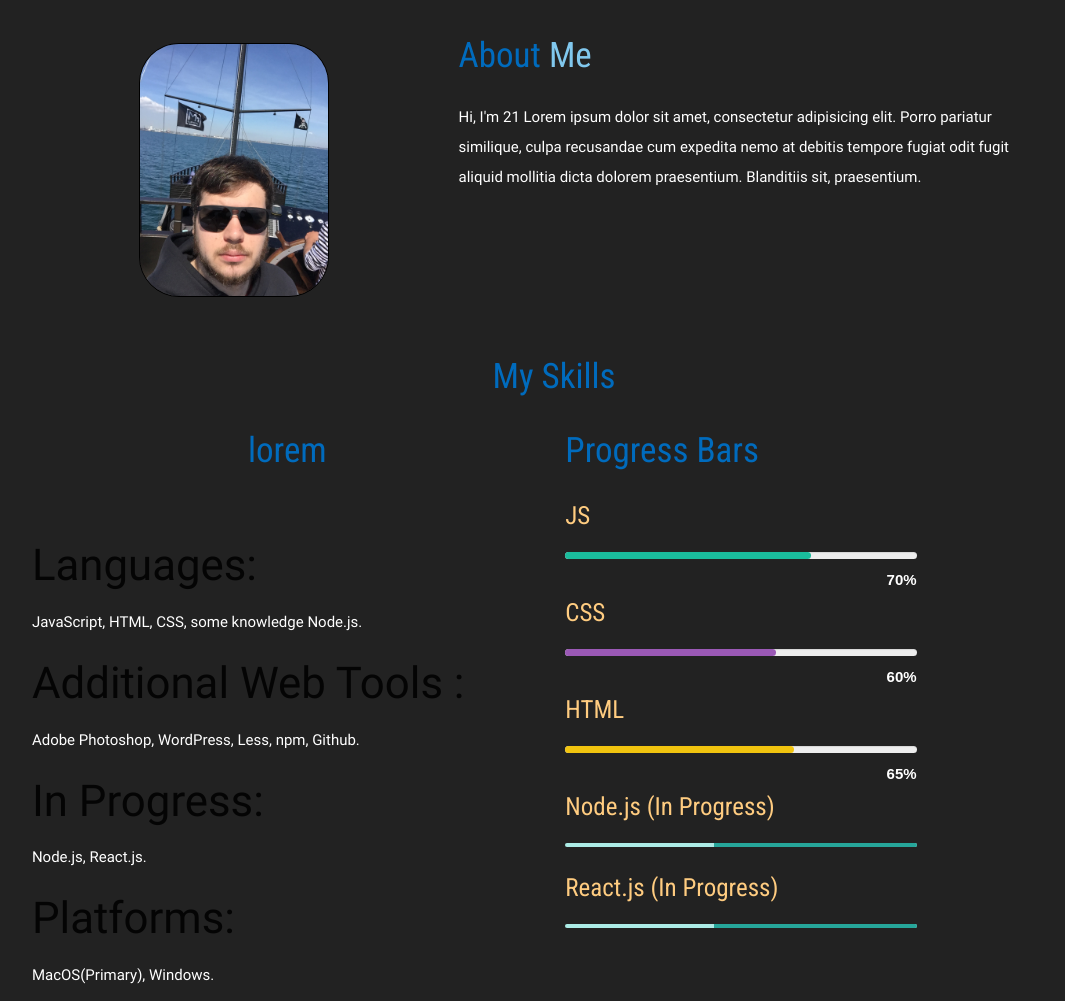
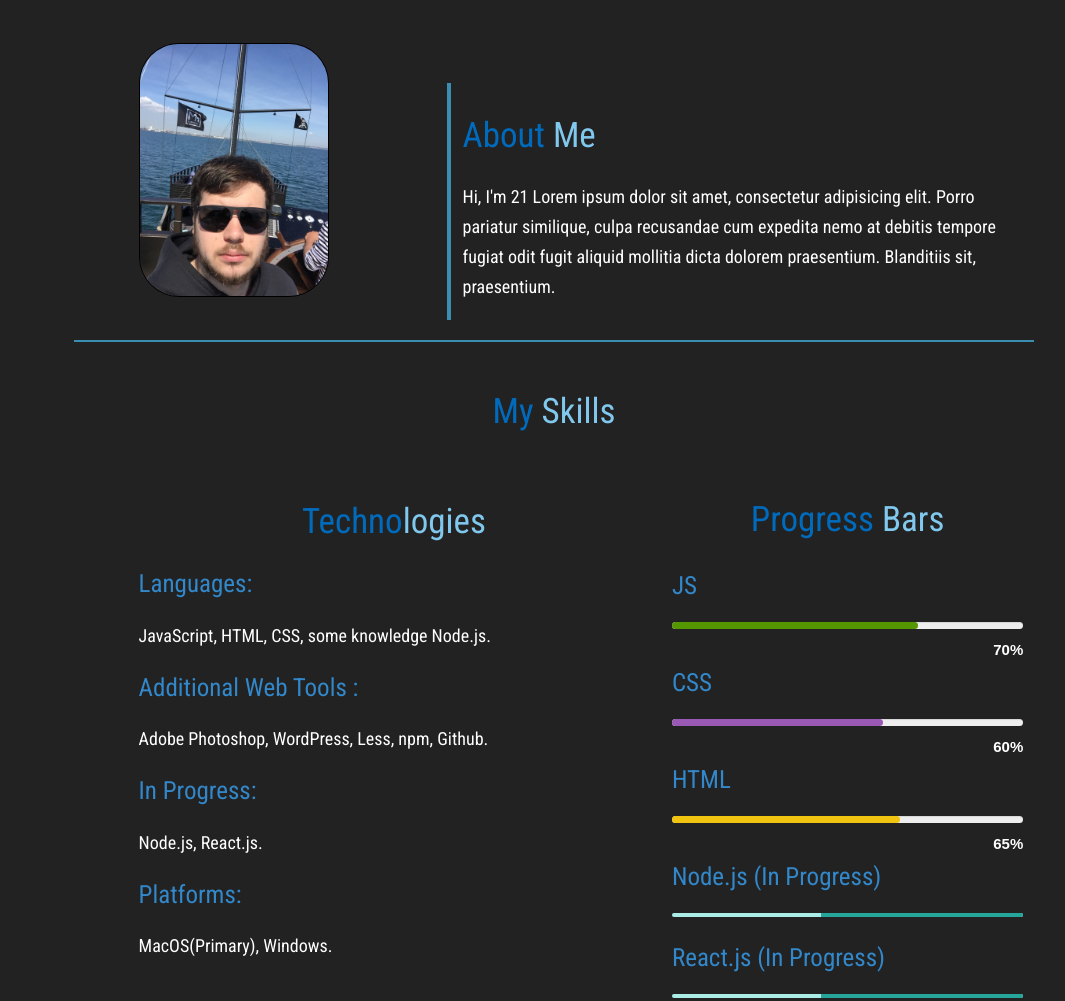
Before and after one commit to vito666/vito666.github.io, a plain HTML site: page index.html in a window 1280 px wide. Shown: the part 837-1838 px from the top of the page, without its empty margins (86-1151 px from the left). Drawn offline with nearby package versions, Linux system fonts and the light colour scheme.

Commit message:
#another design in #mySkills

```diff
--- a/JS/main.js
+++ b/JS/main.js
@@ -1,6 +1,6 @@
 $('#progressbar1').LineProgressbar({
     percentage: 70,
-    fillBackgroundColor: '#1abc9c',
+    fillBackgroundColor: '#559700',
     height: '7px',
     radius: '15px'
 });
--- a/css/layout.css
+++ b/css/layout.css
@@ -28,6 +28,12 @@ serif;
 
 body {
     background: #0f0f0f;
+}
+hr {
+    background-color:#398eb2;
+    border: none;
+    height: 2px;
+    width: 75%;
 }
 
 
@@ -232,6 +238,7 @@ ul#nav li a:hover {
 }
 
 #about p {
+    font: 18px/1.9em 'Roboto Condensed', sans-serif;
     line-height: 30px;
     color: #fff;
 }
@@ -250,8 +257,12 @@ ul#nav li a:hover {
     transform: rotate(90deg);
 */
 }
+#about #aboutMe {
+    margin-top: 80px;
+    border-left: 4px solid #398eb2;
+}
 
-#about #aboutMe span {
+#about #aboutMe h1 span {
     color: #81c8ee;
 }
 
@@ -262,22 +273,43 @@ ul#nav li a:hover {
 
 #about .main-col h3 {
     font: 25px/1.5em 'Roboto Condensed', sans-serif;
-    color: #ffcc80;
+    color: #3288ca;
 
 }
 
 #about .main-col .bars h3 {
     padding: 15px;
 }
+
+#about #skills span {
+    color: #81c8ee;
+}
 #about #skills h1 {
+    padding: 10px;
+}
+#about #technologies h1 span {
+    color: #81c8ee;
+}
+
+#about #technologies h1 {
     margin-top: 33px;
     margin-bottom: 0;
+}
+
+#about #technologies h3 {
+    font: 25px/1.5em 'Roboto Condensed', sans-serif;
+    color: #3288ca;
+    margin-top: 0;
 }
 
 #about #skills h3 {
     font: 25px/1.5em 'Roboto Condensed', sans-serif;
     color: #fff;
     margin: 0;
+}
+
+#about #progress h1 span {
+    color: #81c8ee;
 }
 
 
@@ -287,8 +319,30 @@ ul#nav li a:hover {
 /* d. Resume Section
 /* ------------------------------------------------------------------ */
 
+/* -----------------------------------------------
+                        PARALLAX
+------------------- */
+.pimg1{
+    position: relative;
+    opacity: 0.9;
+    background-position: center;
+    background-size: cover;
+    background-repeat: no-repeat;
+    /*
+    fixed = parallax
+    scroll = normal
+    */
+    background-attachment: fixed;
+}
+
+.pimg1 {
+    background-image: url("../img/pexels-photo-295047.png");
+    min-height: 100%;
+}
+/* ------------------------------------------------------------------ */
+
 #resume {
-    background: #fff;
+/*    background: #fff;*/
     padding-top: 90px;
     padding-bottom: 72px;
     overflow: hidden;
--- a/css/media-queries.css
+++ b/css/media-queries.css
@@ -312,3 +312,8 @@
         font-size: 25px;
     }
 }
+@media(max-width:568px) {
+    .pimg1{
+        background-attachment: scroll;
+    }
+}
--- a/index.html
+++ b/index.html
@@ -78,40 +78,19 @@
 
 
 
-            <div class="col s11 m6 push-m1 main-col ">
-                <h1 id="aboutMe">About<span> Me</span></h1>
+            <div id="aboutMe" class="col s11 m6 push-m1 main-col ">
+                <h1>About<span> Me</span></h1>
                 <p class="">Hi, I'm 21 Lorem ipsum dolor sit amet, consectetur adipisicing elit. Porro pariatur similique, culpa recusandae cum expedita nemo at debitis tempore fugiat odit fugit aliquid mollitia dicta dolorem praesentium. Blanditiis sit, praesentium.</p>
             </div>
-
-            <!--
-                <h1 class="center-align">Skills</h1>
-                <br>
-
-                <h3>Languages:</h3>
-                <p>JavaScript, HTML, CSS, some knowledge Node.js.</p>
-                <h3>Additional Web Tools :</h3>
-                <p>Adobe Photoshop, WordPress, Less, npm, Github.</p>
-
-                <h3>In Progress:</h3>
-                <p>Node.js, React.js.</p>
-
-                <h3>Platforms:</h3>
-                <p>MacOS(Primary), Windows.</p>
--->
-
-
-
         </div>
-
-
-
+        <hr>
         <!-- end .main-col -->
         <div class="row">
             <div id="skills" class="col s12">
                 <h1 class="center-align">My<span> Skills</span></h1>
             </div>
-            <div  class="col s12 m5 offset-m1">
-                <h1 class="center-align">lorem</h1>
+            <div id="technologies" class="col s12 m5 offset-m2">
+                <h1 class="center-align">Techno<span>logies</span></h1>
                 <br>
                 <h3>Languages:</h3>
                 <p>JavaScript, HTML, CSS, some knowledge Node.js.</p>
@@ -125,7 +104,7 @@
                 <p>MacOS(Primary), Windows.</p>
             </div>
             <div id="progress" class="col s12 m4 l4 main-col bars  ">
-                <h1>Progress Bars</h1>
+                <h1 class="center-align">Progress <span>Bars</span></h1>
                 <h3>JS</h3>
                 <div id="progressbar1"></div>
 
@@ -135,12 +114,12 @@
                 <h3>HTML</h3>
                 <div id="progressbar3"></div>
 
-                <h3>Node.js (In Progress)</h3>
+                <h3>Node.js <span>(In Progress)</span></h3>
                 <div class="progress">
                     <div class="indeterminate"></div>
                 </div>
 
-                <h3>React.js (In Progress)</h3>
+                <h3>React.js <span>(In Progress)</span></h3>
                 <div class="progress">
                     <div class="indeterminate"></div>
                 </div>
@@ -157,7 +136,7 @@
 
     <!-- Resume Section
 ================================================== -->
-    <section id="resume">
+    <section id="resume" class="pimg1">
 
         <!-- Education
 ----------------------------------------------- -->
```
Also changed, not shown: img/pexels-photo-28939.jpg (added), 1 other file.
